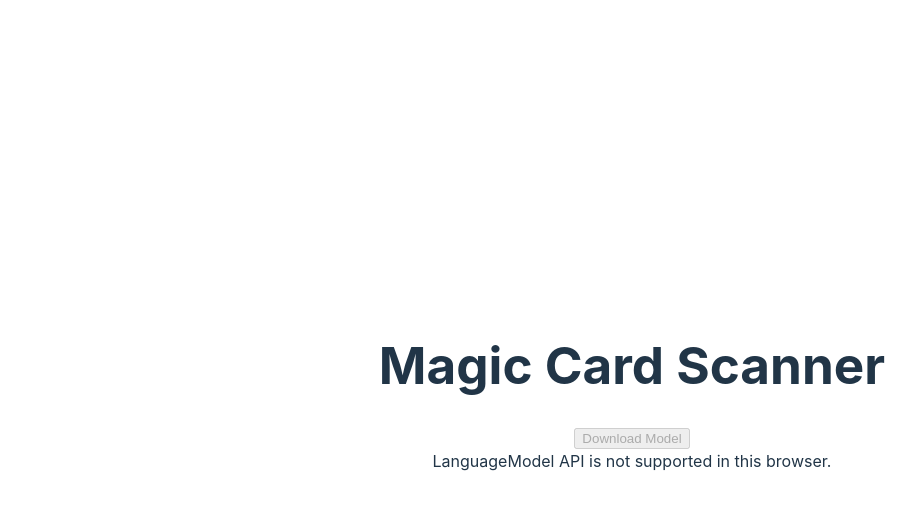
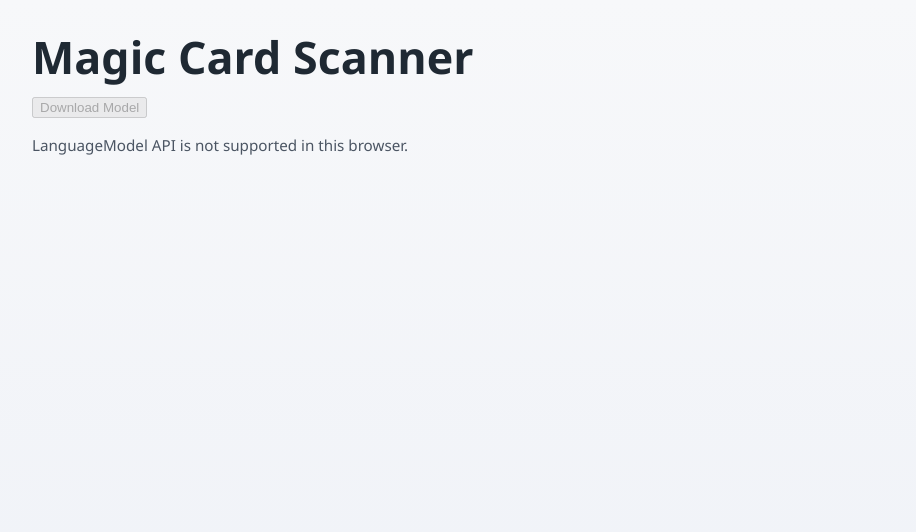
Before and after one commit to ericmikkelsen/card-scanner, a website built with Vite: page index.html in a window 1280 px wide. Shown: the whole page, without its empty margins (8-924 px from the left). Built offline with nearby package versions, Linux system fonts and the light colour scheme.

Commit message:
style: left-align page and float scan button at bottom

```diff
--- a/src/style.css
+++ b/src/style.css
@@ -1,12 +1,9 @@
 :root {
-  font-family: Inter, system-ui, Avenir, Helvetica, Arial, sans-serif;
+  font-family: "IBM Plex Sans", "Segoe UI", system-ui, -apple-system, sans-serif;
   line-height: 1.5;
   font-weight: 400;
-
-  color-scheme: light dark;
-  color: rgba(255, 255, 255, 0.87);
-  background-color: #242424;
-
+  color: #1f2933;
+  background-color: #f7f8fa;
   font-synthesis: none;
   text-rendering: optimizeLegibility;
   -webkit-font-smoothing: antialiased;
@@ -15,43 +12,58 @@
 
 body {
   margin: 0;
-  display: flex;
-  place-items: center;
   min-width: 320px;
   min-height: 100vh;
+  background: linear-gradient(180deg, #f7f8fa 0%, #eef1f7 100%);
 }
 
 #app {
-  max-width: 1280px;
+  max-width: 1200px;
   margin: 0 auto;
-  padding: 2rem;
-  text-align: center;
+  padding: 2rem 1.5rem 5rem 1.5rem;
+  text-align: left;
+  display: flex;
+  flex-direction: column;
+  gap: 1rem;
 }
 
 h1 {
-  font-size: 3.2em;
+  font-size: 2.8rem;
   line-height: 1.1;
-  margin-bottom: 2rem;
+  margin: 0;
+}
+
+#downloadModelBtn {
+  align-self: flex-start;
+}
+
+#modelStatus {
+  min-height: 1.25rem;
+  font-size: 0.95rem;
+  color: #4b5563;
+  margin-bottom: 0.5rem;
 }
 
 .reader-controls {
-  margin-top: 1rem;
+  position: fixed;
+  bottom: 1rem;
+  left: 1rem;
   display: none;
-  gap: 0.5rem;
+  gap: 0.75rem;
   align-items: center;
-  justify-content: center;
+  justify-content: flex-start;
+  z-index: 10;
+}
+
+.reader-controls button {
+  box-shadow: 0 8px 20px rgba(0, 0, 0, 0.15);
+  border-radius: 999px;
+  padding: 0.85rem 1.25rem;
 }
 
 .reader-list {
   display: flex;
   flex-direction: column;
   gap: 1.5rem;
-  margin-top: 1.5rem;
+  margin-top: 1rem;
 }
-
-@media (prefers-color-scheme: light) {
-  :root {
-    color: #213547;
-    background-color: #ffffff;
-  }
-}
```
